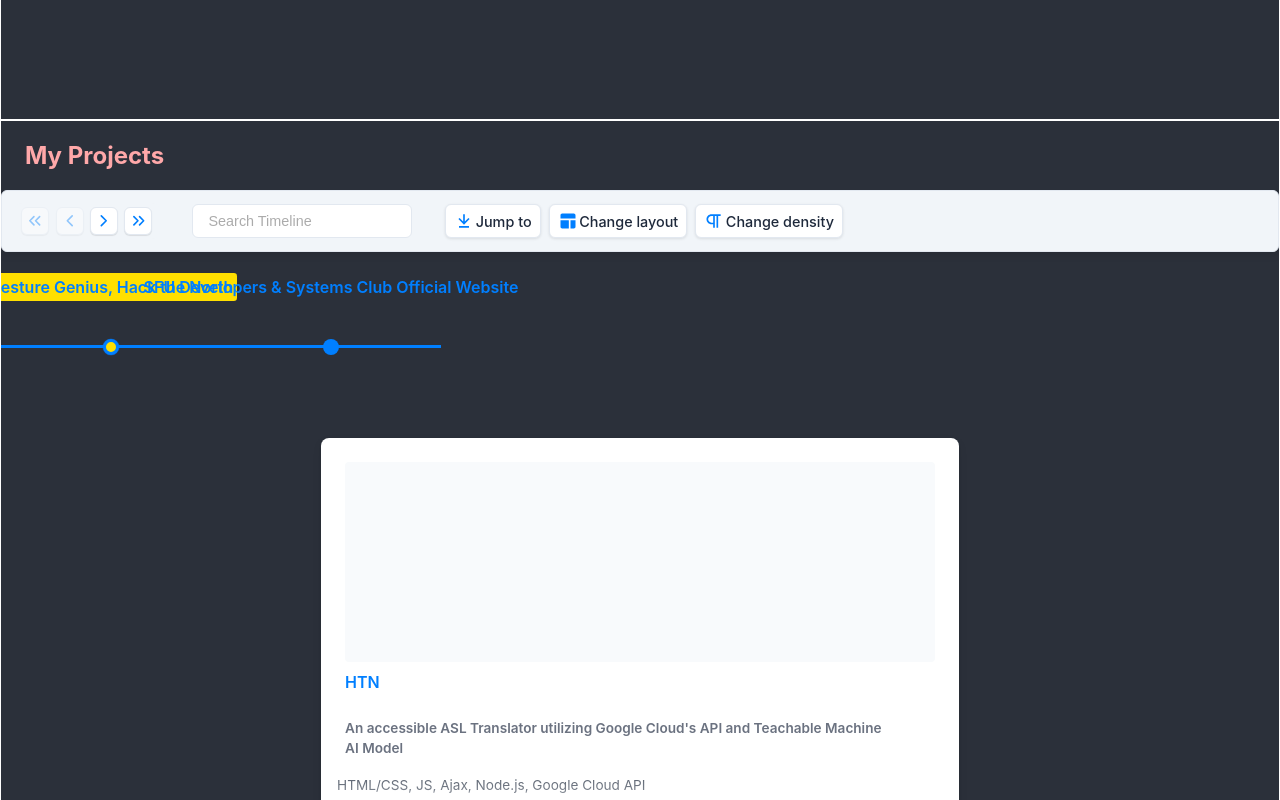
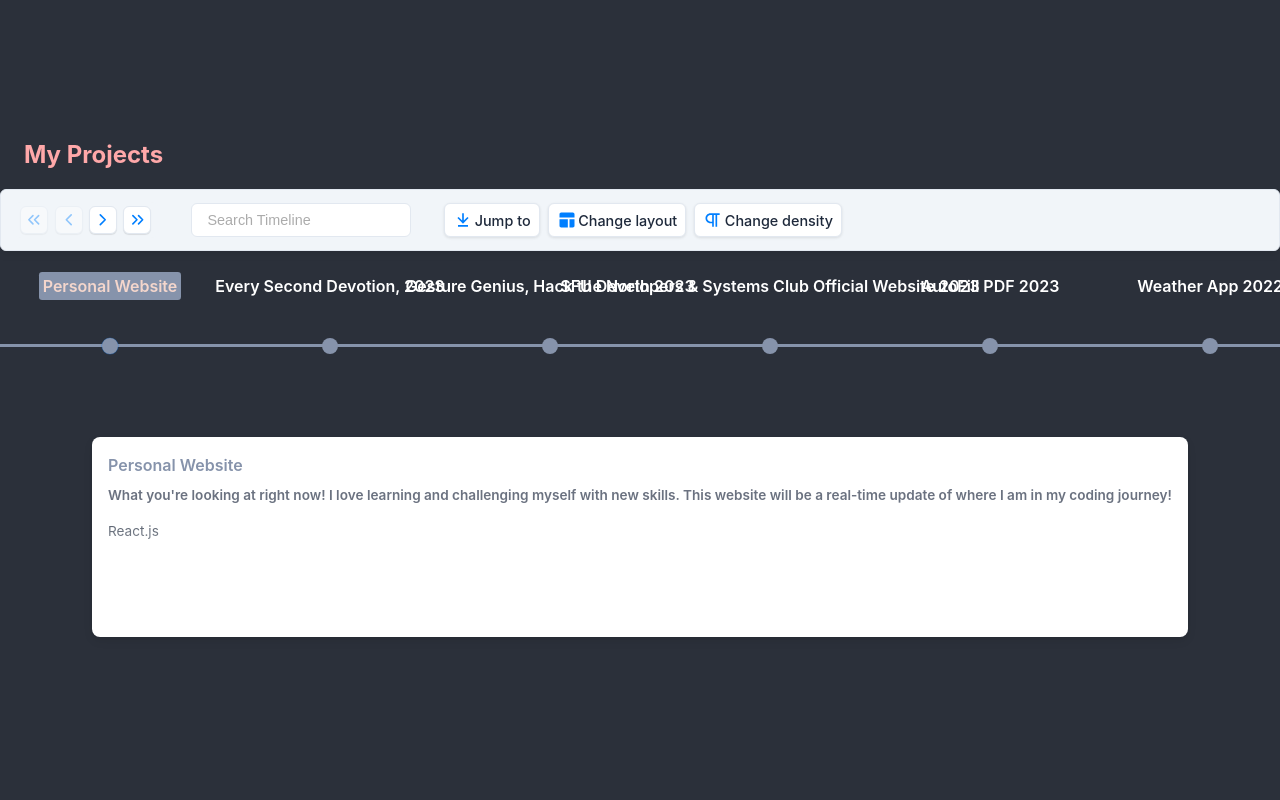
Before and after one commit to eunsongkoh/profile2.0, a React (Create React App) app in the folder profile2.0/: page / in a window 1280 px wide. Shown: the part 680-1480 px from the top of the page. Built offline with nearby package versions, Linux system fonts and the light colour scheme.

Commit message:
Added Projects

```diff
--- a/profile2.0/src/pages/home.js
+++ b/profile2.0/src/pages/home.js
@@ -21,8 +21,28 @@ const ScrollToTopButton = () => {
 const HomePage = () => {
   const items = [
     {
-      title: "Gesture Genius, Hack the North",
-      cardTitle: "HTN",
+      title: "Personal Website",
+      cardTitle: "Personal Website",
+      cardSubtitle:
+        "What you're looking at right now! I love learning and challenging myself with new skills. This website will be a real-time update of where I am in my coding journey!",
+      cardDetailedText: "React.js",
+    },
+    {
+      title: "Every Second Devotion, 2023",
+      cardTitle: "Every Second Devotion",
+      cardSubtitle:
+        "A devotional web app that generates descriptions of any Bible verse. Created as a birthday gift! ",
+      cardDetailedText: "Next.js, Express.js, Node.js",
+      media: {
+        type: "IMAGE",
+        source: {
+          media: "",
+        },
+      },
+    },
+    {
+      title: "Gesture Genius, Hack the North 2023",
+      cardTitle: "Gesture Genius, Hack the North 2023",
       url: "https://devpost.com/software/gesture-genius-asl-ai-recognition",
       cardSubtitle:
         "An accessible ASL Translator utilizing Google Cloud's API and Teachable Machine AI Model",
@@ -35,8 +55,8 @@ const HomePage = () => {
       },
     },
     {
-      title: "SFU Developers & Systems Club Official Website",
-      cardTitle: "SFU DNS Club",
+      title: "SFU Developers & Systems Club Official Website 2023",
+      cardTitle: "SFU DNS Club Website",
       url: "https://dnsclub.github.io/dnsWeb/",
       cardSubtitle:
         "The official website of SFU DNS Club website created with React.js",
@@ -44,12 +64,64 @@ const HomePage = () => {
       media: {
         type: "IMAGE", // You can specify other media types if needed
         source: {
-          media: "DNSPoster.png", // Replace with the actual image URL
+          media: "img/DNSPoster.png", // Replace with the actual image URL
+        },
+      },
+    },
+    {
+      title: "AutoFill PDF 2023",
+      cardTitle: "AutoFill PDF",
+      cardSubtitle:
+        "A Python program developed to automate onboarding contracts for NCI HR Department",
+      cardDetailedText: "Python",
+      media: {
+        type: "IMAGE", // You can specify other media types if needed
+        source: {
+          media: "img/pdf.jpg", // Replace with the actual image URL
+        },
+      },
+    },
+    {
+      title: "Weather App 2022",
+      cardTitle: "Weather App",
+      url: "https://github.com/eunsongkoh/weather-app.py",
+      cardSubtitle:
+        "An application that provides real-time updates on weather conditions on user-inputted cities",
+      cardDetailedText: "Python, Json, Requests, Open-Weather API, Tkinter GUI",
+      media: {
+        type: "IMAGE", // You can specify other media types if needed
+        source: {
+          media: "img/password.png", // Replace with the actual image URL
+        },
+      },
+    },
+    {
+      title: "Password Manager 2022",
+      cardTitle: "Password Manager",
+      url: "https://github.com/eunsongkoh/passwordVault.py",
+      cardSubtitle: "A Python application that stores a database of passwords",
+      cardDetailedText: "Python, SQLite3, Tkinter, HashLib",
+      media: {
+        type: "IMAGE", // You can specify other media types if needed
+        source: {
+          media: "./img/DNSPoster.png", // Replace with the actual image URL
+        },
+      },
+    },
+    {
+      title: "Kode with Klossy Data Science Scholar 2022",
+      cardTitle: "KWK Data Science Scholar 2022",
+      cardSubtitle:
+        "Utilized Python and SQL to analyze global and national data on violence against women and provided insights into patterns and trends on a web application",
+      cardDetailedText: "SQL, Python, Google Data Studio",
+      media: {
+        type: "IMAGE", // You can specify other media types if needed
+        source: {
+          media: "./img/kwk.jpg", // Replace with the actual image URL
         },
       },
     },
   ];
-
   return (
     <main>
       <Element name="intro">
@@ -66,7 +138,17 @@ const HomePage = () => {
         <h2>My Projects</h2>
         <section className={classes.theCards}>
           <div style={{ width: "100%", height: "100%" }}>
-            <Chrono items={items} mode="HORIZONTAL" />
+            <Chrono
+              items={items}
+              theme={{
+                primary: "#8693AB",
+                secondary: "#8693AB",
+                titleColor: "white",
+                titleColorActive: "#F4D6CC",
+                cardTitleColor: "#8693AB",
+              }}
+              mode="HORIZONTAL"
+            />
           </div>
         </section>
       </div>
--- a/profile2.0/src/pages/home.module.css
+++ b/profile2.0/src/pages/home.module.css
@@ -30,25 +30,21 @@ div {
 .intro {
   height: 100vh;
   width: 100vw;
-  border: 1px white solid;
 }
 
 .contact {
   height: 100vh;
   width: 100vw;
-  border: 1px white solid;
 }
 
 .projects {
   height: 100vh;
   width: 100vw;
-  border: 1px white solid;
 }
 
 .multimedia {
   height: 100vh;
   width: 100vw;
-  border: 1px white solid;
 }
 
 .scrolltotop {
```
